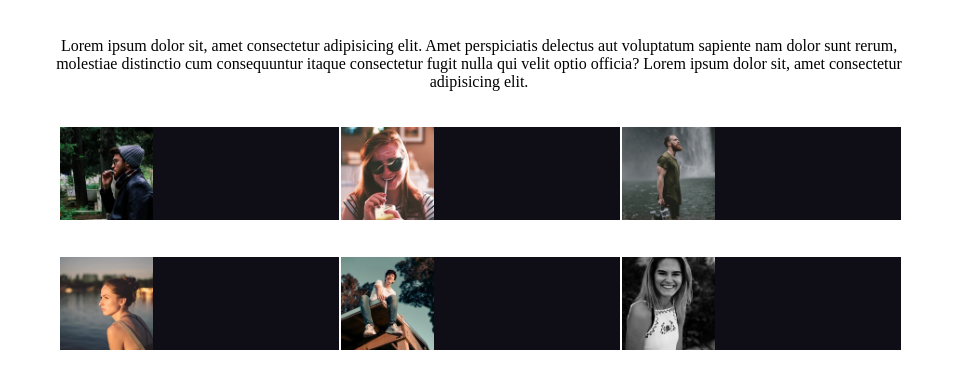
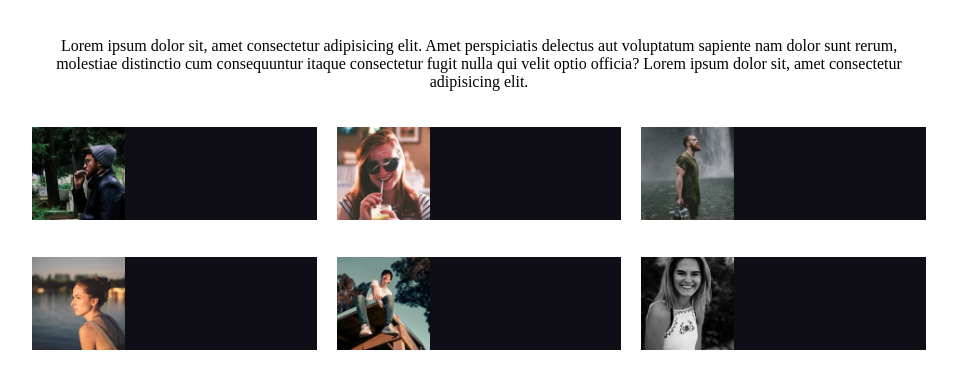
Before and after one commit to JacopoGrippiotti/html-css-float-cards, a plain HTML site: page index.html in a window 1280 px wide. Shown: the part 98-486 px from the top of the page, without its empty margins (161-1118 px from the left). Drawn offline with Linux system fonts and the light colour scheme.

Commit message:
fixed margins between sections and added css for div elements

```diff
--- a/css/style.css
+++ b/css/style.css
@@ -43,17 +43,11 @@ div{
     border: white solid 1px;
 }
 
-
-
-div:nth-child(1){
-    margin-left: 10px;
-}
-
 img{
     height: 100%;
     float: left;
 }
 
-section.cards{
+div.clearfix~div{
     margin-left: 2%;
 }
```
